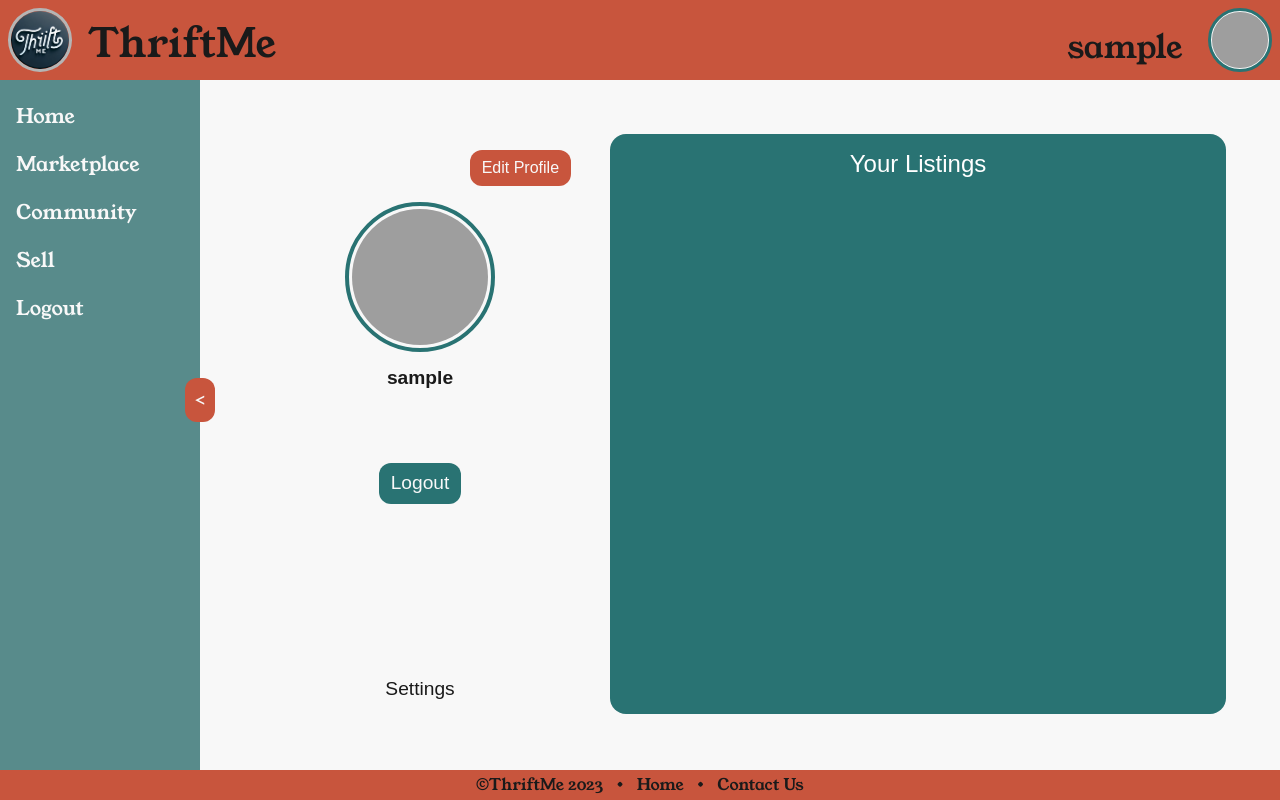
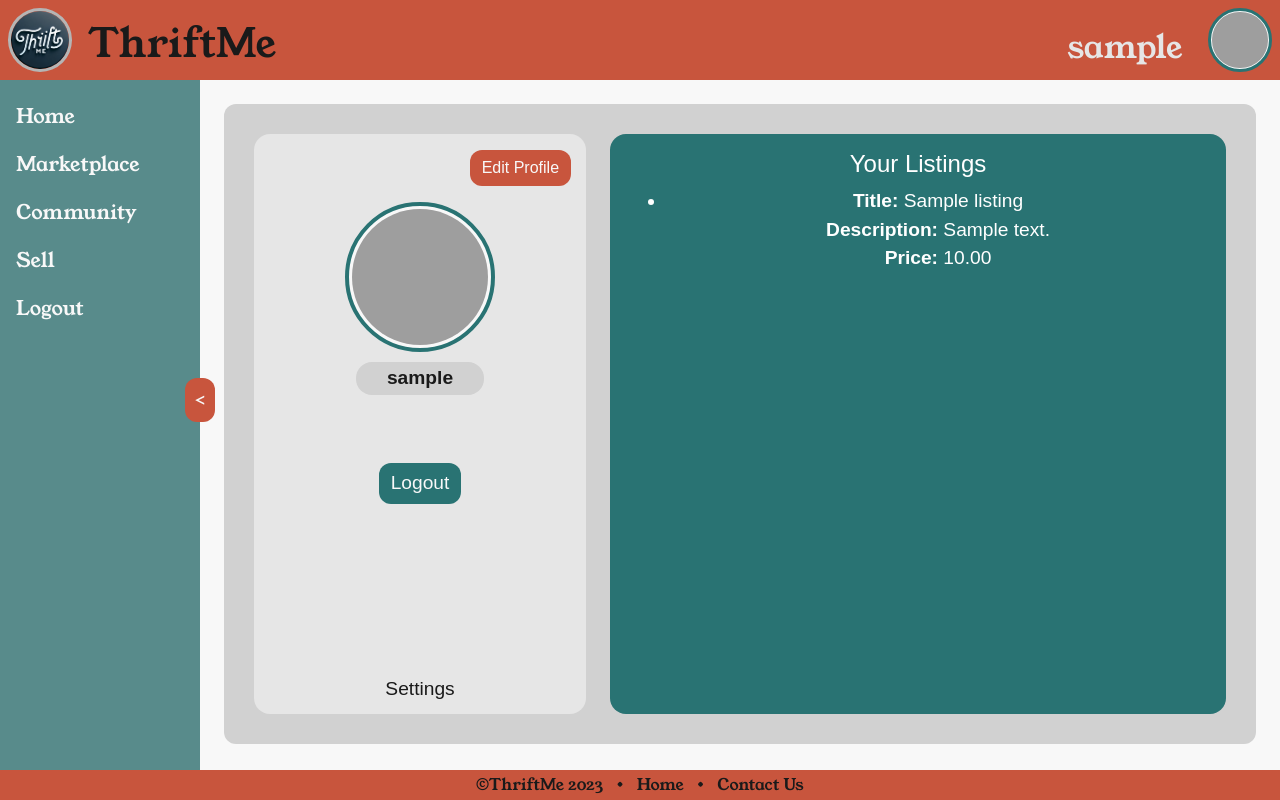
Before and after one commit to RileyRetzloff/ThriftMe, a Flask app: page /profile in a window 1280 px wide. Run offline with Flask 3, Linux system fonts and the light colour scheme; the visitor is signed in with stand-in values (Sample User, id 1); tables that the repository leaves empty hold one stand-in row (values such as "Sample post"); parts of the project's set-up code (start-up, migrations or seed data) failed here and were passed over; some web fonts are replaced; grey boxes are pictures that could not be loaded.

Commit message:
display listings

```diff
--- a/app/routes/index_routes.py
+++ b/app/routes/index_routes.py
@@ -10,8 +10,3 @@ def home():
         username = session['username']
         return render_template('index.html', username=username)
     return render_template('index.html')
-
-@index.post('/logout')
-def logout():
-    del session['username']
-    return redirect('/')
--- a/app/routes/profile_routes.py
+++ b/app/routes/profile_routes.py
@@ -1,5 +1,5 @@
 from flask import Blueprint, render_template, request, redirect, session, url_for
-from ..models.pipeline import Users,db
+from ..models.pipeline import Users, db, Listing ,Photo,Album
 profile = Blueprint('main', __name__)
 from ..utils import upload_file
 
@@ -14,14 +14,22 @@ def render_profile():
         return render_template('signup.html')
 
     user = Users.get_by_username(username)
-    bruh = user.get_listings()
-    print(bruh)
+
+    listings = (db.session.query(
+        Listing.title,
+        Listing.listing_id,
+        Listing.description,
+        Listing.price,
+        Photo.photo_url,
+    ).join(Album,Listing.album_id == Album.album_id)
+    .join(Photo,Album.album_id == Photo.album_id).filter((Listing.user_id == user.user_id)).all())
+
     if user is None:
         print(f"User {username} not found.")
         return render_template('signup.html')
 
     print(f"User {username} is logged in.")
-    return render_template('profile.html', username=username)
+    return render_template('profile.html', username=username, listings=listings )
 
 ##################
 
@@ -79,4 +87,5 @@ def render_edit_profile():
 @profile.route('/logout', methods=['POST','GET'])
 def logout():
     session.clear()
+    print(session)
     return render_template('index.html')
--- a/app/static/css/main.css
+++ b/app/static/css/main.css
@@ -447,7 +447,7 @@ body {
 .banner-user {
     font-size: xx-large;
     text-align: right;
-    color: var(--background-gray-light);
+    color: var(--background-light);
     margin-top: 3vh;
     margin-left: auto;
     margin-right: 2vw;
--- a/app/static/css/profile.css
+++ b/app/static/css/profile.css
@@ -7,7 +7,7 @@
     --dark-gray: #1A1A1A;
     --medium-gray: #505050;
     --light-gray: #b5b5b5;
-    --background-dark: #D9D9D9;
+    --background-dark: #d1d1d1;
     --background-light: #E6E6E6;
     --background-white: #F8F8F8;
 
@@ -43,7 +43,7 @@
 /* PROFILE PAGE */
 .profile-layout {
     font-size: var(--font-mdlg);
-    background-color: var(--background-gray-dark);
+    background-color: var(--background-dark);
     padding: 30px;
     border-radius: 12px;
     display: flex;
@@ -63,7 +63,7 @@
     width: 35%;
     padding: var(--padding-lg);
     border-radius: var(--radius-lg);
-    background-color: var(--background-gray-light);
+    background-color: var(--background-light);
     display: flex;
 }
 
@@ -75,7 +75,7 @@
     width: 150px;
     height: 150px;
     border-radius: 50%; /* Adjusted border-radius for a perfect circle */
-    background-color: var(--background-gray-light);
+    background-color: var(--background-white);
     border: var(--secondary-color-dark) 4px solid;
     padding: 3px;
     margin-bottom: 5px;
@@ -132,7 +132,7 @@ figcaption
     min-width: 10vw;
     padding: 2px 15px 2px 15px;
     margin-top:5px;
-    background-color: var(--background-gray-dark);
+    background-color: var(--background-dark);
     border-radius: var(--radius-lg);
 
 }
--- a/app/templates/profile.html
+++ b/app/templates/profile.html
@@ -2,7 +2,9 @@
 {% extends "template.html" %}
 
 {% block head %}
-<script src="https://cdn.jsdelivr.net/npm/masonry-layout@4.2.2/dist/masonry.pkgd.min.js" integrity="sha384-GNFwBvfVxBkLMJpYMOABq3c+d3KnQxudP/mGPkzpZSTYykLBNsZEnG2D9G/X/+7D" crossorigin="anonymous" async></script>
+<script src="https://cdn.jsdelivr.net/npm/masonry-layout@4.2.2/dist/masonry.pkgd.min.js"
+    integrity="sha384-GNFwBvfVxBkLMJpYMOABq3c+d3KnQxudP/mGPkzpZSTYykLBNsZEnG2D9G/X/+7D" crossorigin="anonymous"
+    async></script>
 <link rel="stylesheet" type="text/css" href="../static/css/profile.css">
 {% endblock %}
 
@@ -13,7 +15,7 @@
         <div class="profile-info">
             <a href="/edit_profile"><button class="edit-profile-button button button-primary">Edit Profile</button></a>
             <figure>
-                    {% if session['profile_picture'] != none %}
+                {% if session['profile_picture'] %}
                 <div class="profile-pfp-container">
                     <img src="{{session['profile_picture']}}" alt="User profile" id="profile-custom">
                 </div>
@@ -30,6 +32,17 @@
         </div>
         <div class="profile-listings"> <!-- TODO implement pull from server page and scrollbar css-->
             <h4>Your Listings</h4>
+            <ul>
+                {% for listing in listings %}
+                <li>
+                    <strong>Title:</strong> {{ listing.title }}<br>
+                    <strong>Description:</strong> {{ listing.description }}<br>
+                    <strong>Price:</strong> {{ listing.price }}<br>
+                    <!-- Add more details as needed -->
+                </li>
+                <br>
+                {% endfor %}
+            </ul>
 
         </div>
     </div>
--- a/app/templates/template.html
+++ b/app/templates/template.html
@@ -28,12 +28,12 @@
                 <h1 class="ml-3 mt-3 header-text">ThriftMe</h1>
             </a>
         </div>
-        {%if session['username'] != none %}
+        {%if session['username'] %}
         <h1 class="banner-user">{{session['username']}}</h1>
         {% else %}
         {% endif %}
 
-        {% if session['profile_picture'] != none %}
+        {% if session['profile_picture'] %}
         <a href="/profile" class="pfp-container">
             <img src="{{session['profile_picture']}}" alt="custom profile" id="custom-pfp-img">
         </a>
```
Lines whose indentation alone changed are shown as unchanged.
